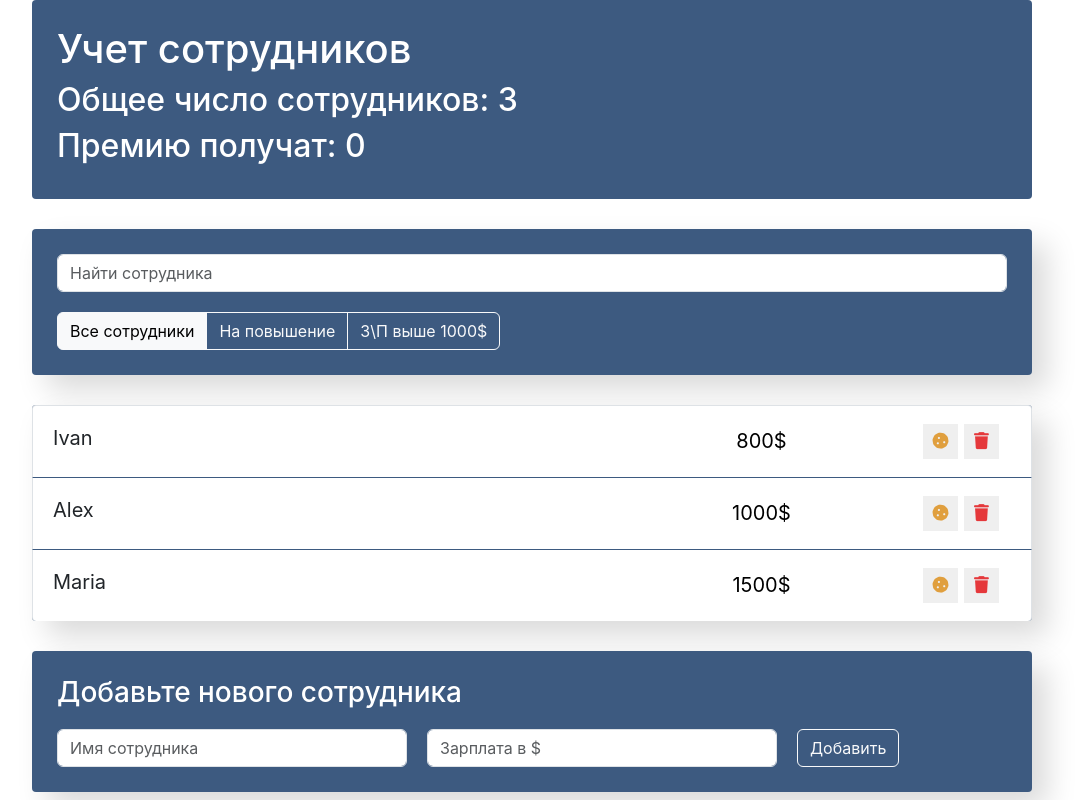
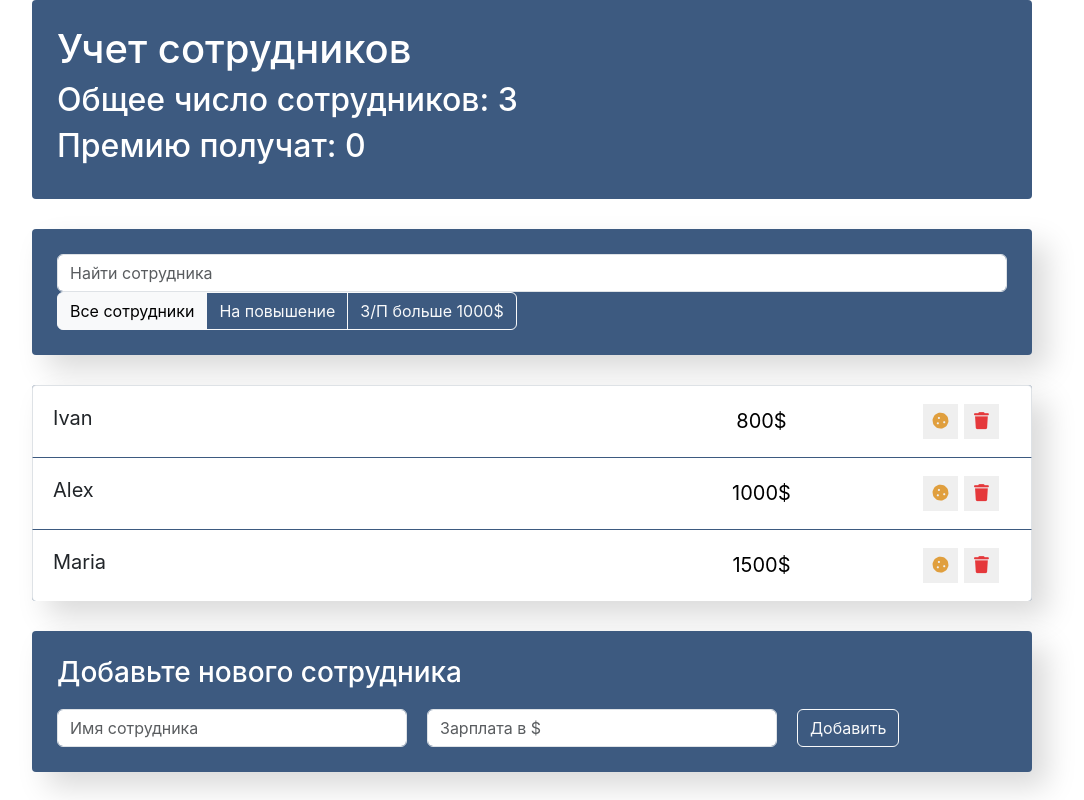
Before and after one commit to levendmitry/employees, a React (Create React App) app: page / in a window 1280 px wide. Shown: the whole page, without its empty margins (108-1192 px from the left). Built offline with nearby package versions, Linux system fonts and the light colour scheme.

Commit message:
make filter

```diff
--- a/src/components/app/app.jsx
+++ b/src/components/app/app.jsx
@@ -17,14 +17,61 @@ class App extends Component {
                 {id: "1", name: "Ivan", salary: 800, isIncrease: false, isRise: false},
                 {id: "2", name: "Alex", salary: 1000, isIncrease: false, isRise: false},
                 {id: "3", name: "Maria", salary: 1500, isIncrease: false, isRise: false}
-            ]
+            ],
+            searchString: "",
+            filters: {
+                isAllFilter: true,
+                isMore1000Filter: false,
+                isRiseFilter: false
+            }
+        }
+
+    }
+    //drill state from search panel
+    onSearchChange = (searchString) => this.setState({searchString});
+
+    //search function filters items by search string from search panel
+    onEmployeeSearch = (searchString, items) => {
+        if (searchString.length === 0) {
+            return items;
+        }
+
+        return items.filter(item => {
+            return item.name.indexOf(searchString) > - 1
+        });
+    }
+
+    //set state from filter panel
+    onFilterChange = (filterName) => {
+        const filters = {...this.state.filters, [filterName]: !this.state.filters[filterName]};
+        this.setState({filters});
+    }
+
+    //filters employees by pressed buttons on the filter panel?????????????
+    onEmployeesFilter = (filters, items) => {
+        if (!filters.isAllFilter && !filters.isMore1000Filter && !filters.isRiseFilter) {
+            return [];
+        }
+        if (filters.isAllFilter && !filters.isMore1000Filter && !filters.isRiseFilter) {
+            return items;
+        }
+        if (filters.isMore1000Filter && !filters.isRiseFilter) {
+            return items.filter(item => item.salary >= 1000);
+        }
+        if (filters.isRiseFilter  && !filters.isMore1000Filter) {
+            return items.filter(item => item.isRise);
+        }
+        if (filters.isRiseFilter && filters.isMore1000Filter) {
+            return items.filter(item => item.isRise && item.salary >= 1000);
         }
     }
 
+    //employees counter in the header
     employeesCount = () => {
         return this.state.employeesData.length;
     }
 
+    //Rise employees counter in the header
     riseCount = () => {
         return this.state.employeesData.filter(employees => employees.isIncrease === true).length;
     }
@@ -72,7 +119,8 @@ class App extends Component {
 
 
     render() {
-        const {employeesData} = this.state;
+        const {employeesData, searchString, filters} = this.state;
+        const visibleData = this.onEmployeesFilter(filters, this.onEmployeeSearch(searchString, employeesData));
         return (
             <div className="app">
 
@@ -81,11 +129,16 @@ class App extends Component {
 
                 />
                 <div className="search-panel">
-                    <SearchPanel/>
-                    <Filter/>
+                    <SearchPanel
+                        onUpdateSearch={this.onSearchChange}
+                    />
+                    <Filter
+                        filtersState={filters}
+                        onFilterChange={this.onFilterChange}
+                    />
                 </div>
                 <EmployeesList
-                    employeesData={employeesData}
+                    employeesData={visibleData}
                     onDelete={this.deleteItem}
                     onToggleProp={this.onToggleProp}
                 />
--- a/src/components/employees-add-for/employees-add-form.jsx
+++ b/src/components/employees-add-for/employees-add-form.jsx
@@ -34,11 +34,11 @@ class EmployeesAddForm extends Component {
     onSubmit = (event) => {
       event.preventDefault();
       if (!this.isValidName(this.state.name)) {
-        console.log("hui");
+        console.log("Имя Фамилия");
         return;
       }
       if (!this.isValidSalary(this.state.salary)) {
-        console.log("pi3da");
+        console.log("не более 10 знаков");
         return;
       }
       this.props.onAdd(this.state.name, this.state.salary);
--- a/src/components/filter/filter.jsx
+++ b/src/components/filter/filter.jsx
@@ -1,28 +1,35 @@
+import { v4 as uuidv4 } from 'uuid';
 import './filter.css';
 
-const Filter = () => {
+const Filter = (props) => {
+    const buttonsData = [
+        {id: uuidv4(), name: 'isAllFilter', label: 'Все сотрудники'},
+        {id: uuidv4(), name: 'isRiseFilter', label: 'На повышение'},
+        {id: uuidv4(), name: 'isMore1000Filter', label: 'З/П больше 1000$'}
+    ];
+
+    const toggleActiveClass = (activeFilterName) => {
+        if(activeFilterName) {
+            return "btn btn-light";
+        }
+        return "btn btn-outline-light";
+    }
+
+    const buttons = buttonsData.map(({id, name, label}) => {
+
+        return (
+            <button type="button"
+                    className={toggleActiveClass(props.filtersState[name])}
+                    key={id}
+                    onClick={() => props.onFilterChange(name)}>
+                    {label}
+            </button>
+        )
+    })
+
     return (
-        <div className="filter">
-            <div className="btn-group">
-                <button
-                  className="btn btn-light"
-                  type="button"
-                >
-                    Все сотрудники
-                </button>
-                <button
-                  className="btn btn-outline-light"
-                  type="button"
-                >
-                    На повышение
-                </button>
-                <button
-                  className="btn btn-outline-light"
-                  type="button"
-                >
-                    З\П выше 1000$
-                </button>
-            </div>
+        <div className="btn-group">
+            {buttons}
         </div>
     )
 }
--- a/src/components/search-panel/search-panel.jsx
+++ b/src/components/search-panel/search-panel.jsx
@@ -1,14 +1,33 @@
-
+import { Component } from "react";
 import "./search-panel.css";
 
-const SearchPanel = () => {
+class SearchPanel extends Component {
+  constructor(props) {
+    super(props);
+    this.state = {
+      searchString: ""
+    }
+  }
+
+  onUpdateSearch = (event) => {
+    const newSearchString = event.target.value;
+
+    this.setState({searchString: newSearchString});
+    this.props.onUpdateSearch(newSearchString);
+  }
+
+  render() {
     return (
-            <input
-              className="form-control search-input"
-              type="text"
-              placeholder="Найти сотрудника"
-            />
+      <input
+        className="form-control search-input"
+        type="text"
+        placeholder="Найти сотрудника"
+        value={this.state.searchString}
+        onChange={this.onUpdateSearch}
+      />
     )
+  }
+
 }
 
 export default SearchPanel;
```
